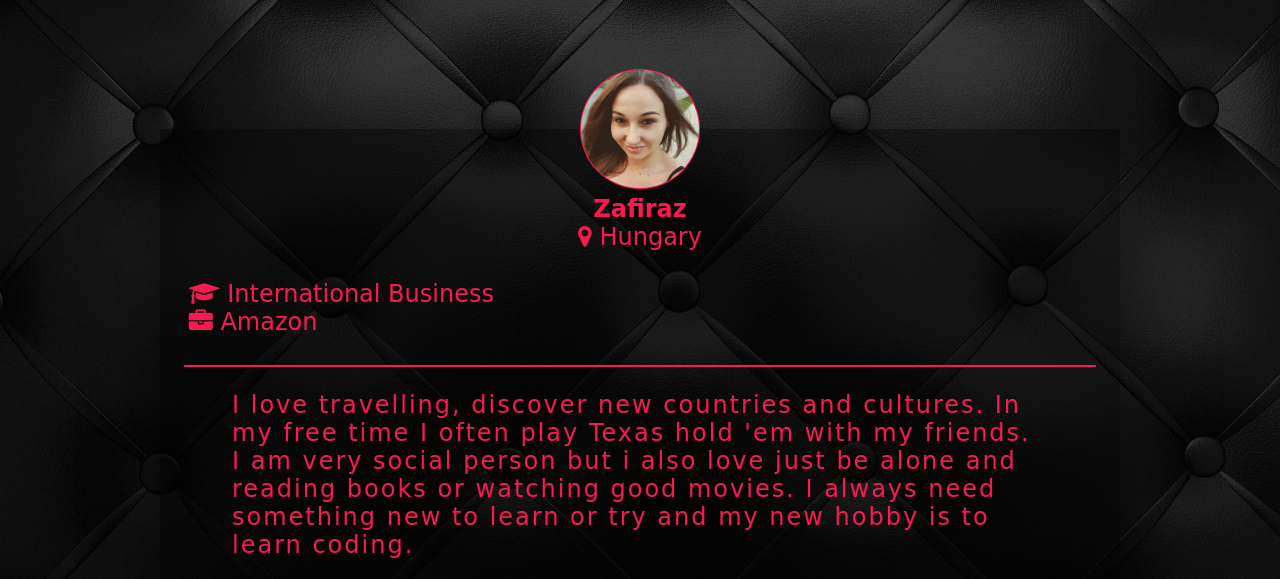
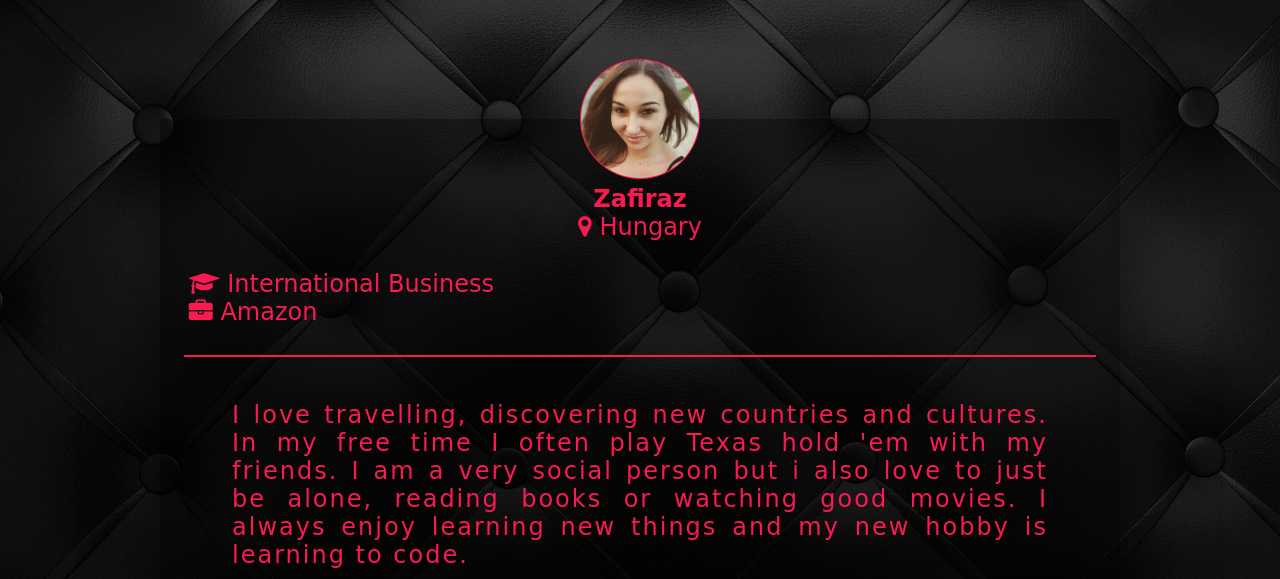
Before and after one commit to Zafiraz/business-card, a plain HTML site: page index.html in a window 1280 px wide. Shown: the top 579 px of the page. Drawn offline with Linux system fonts and the light colour scheme.

Commit message:
nyelvtani hibák javitása

```diff
--- a/index.html
+++ b/index.html
@@ -24,7 +24,7 @@
       <p><i class="fa fa-briefcase" aria-hidden="true"></i>  Amazon</p>
     </div>
     <div class="content">
-      <div class="about"> I love travelling, discover new countries and cultures. In my free time I often play Texas hold 'em with my friends. I am very social person but i also love just be alone and reading books or watching good movies. I always need something new to learn or try and my new hobby is to learn coding. </div>
+      <div class="about"> I love travelling, discovering new countries and cultures. In my free time I often play Texas hold 'em with my friends. I am a very social person but i also love to just be alone, reading books or watching good movies. I always enjoy learning new things and my new hobby is learning to code. </div>
       <section class="links">
       <h2>Contact me via:</h2>
         <ul>
--- a/main.css
+++ b/main.css
@@ -10,7 +10,6 @@ body {
   align-items: center;
   height: 100vh;
   width: 100vw;
-}
 }
 .about {
   padding-top: 1.25rem;
@@ -80,7 +79,7 @@ img:hover {
 a {
   color: rgb(249, 26, 82);
 }
-li{
+li {
  font-size: 1.875rem;
  letter-spacing: 0.375rem;
 }
```
